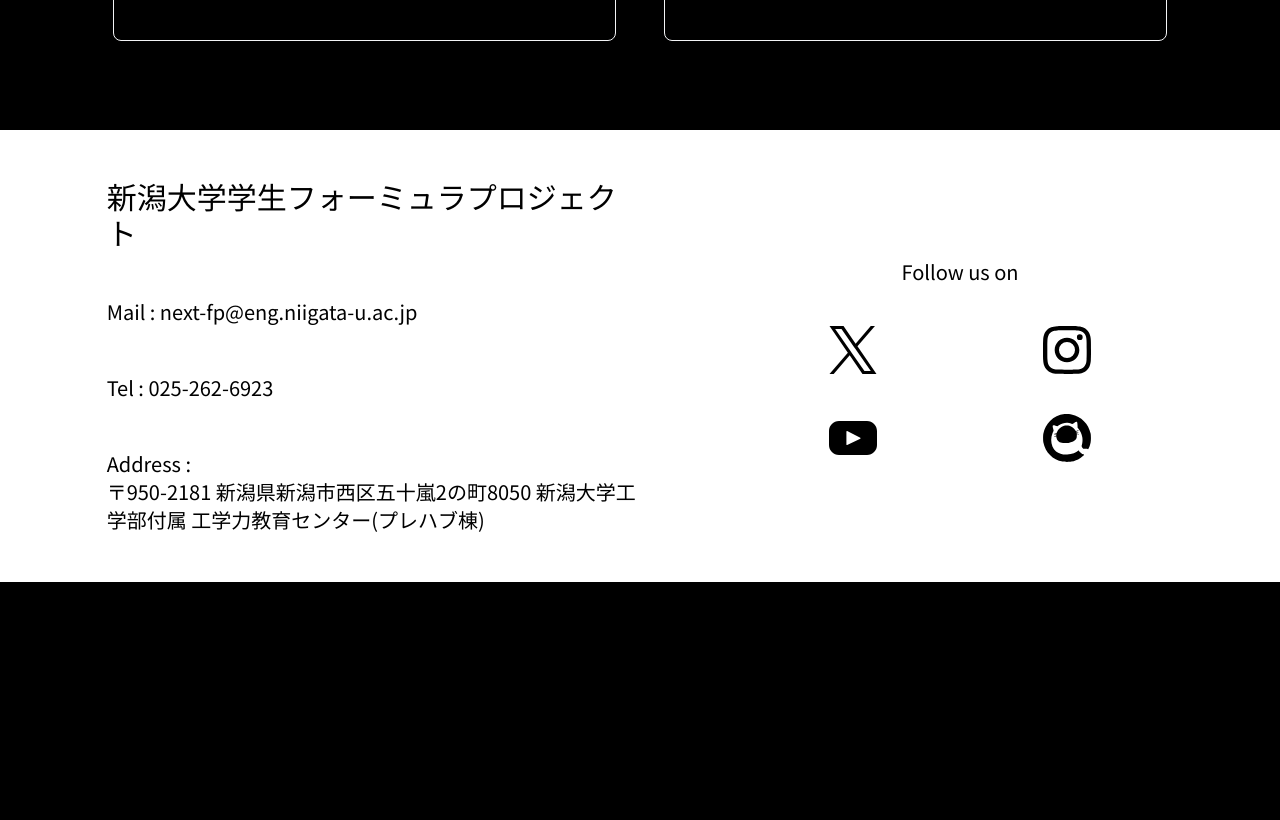
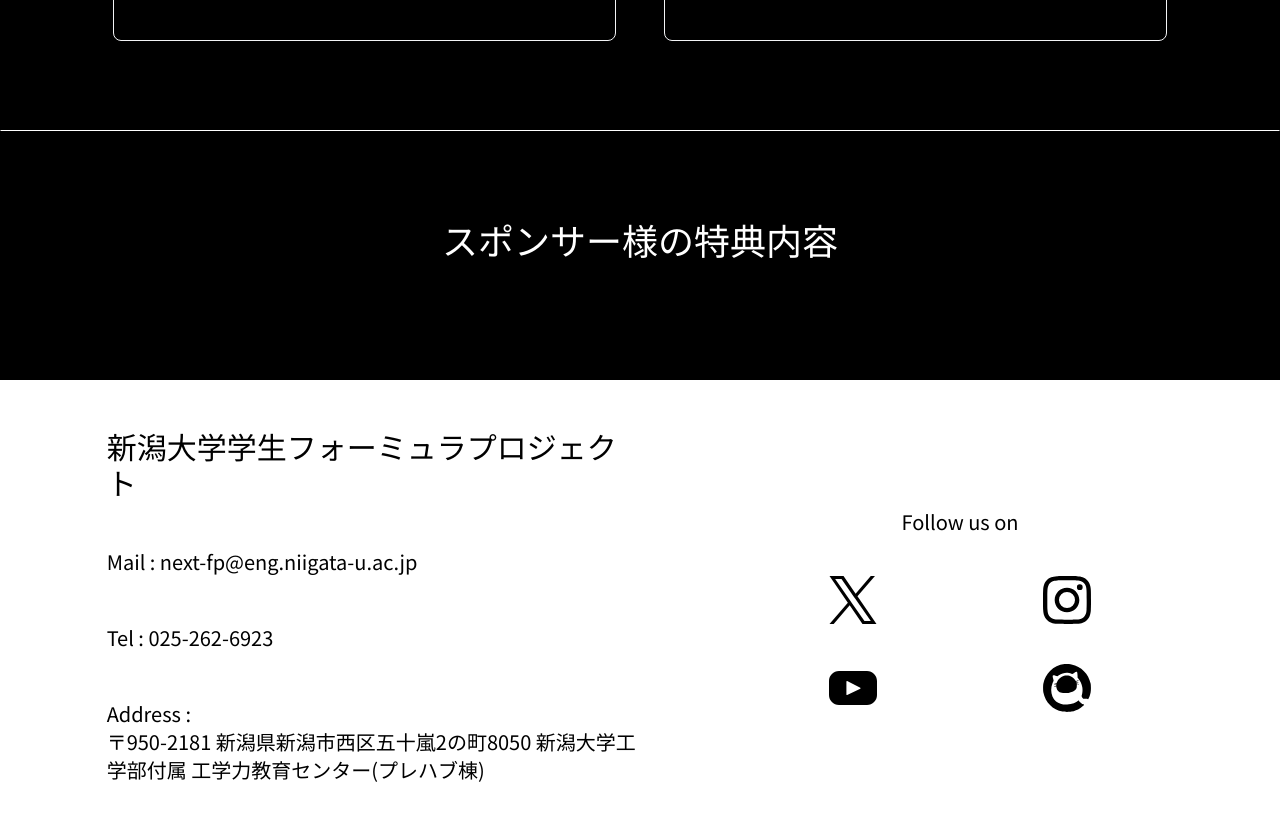
Before and after one commit to nextfp/nextPage, a Next.js app: page /sponsor/detail in a window 1280 px wide. Shown: the part 980-1800 px from the top of the page. Before the commit the page ends 1562 px from the top, so only its background shows below. Built offline with nearby package versions, Linux system fonts and the light colour scheme.

Commit message:
feat: sponsorBenefitを追加

```diff
--- a/app/sponsor/detail/main.tsx
+++ b/app/sponsor/detail/main.tsx
@@ -1,6 +1,7 @@
 import Sponsor from "@/app/Sponsor";
 import Title from "./title";
 import SponsorSupportForm from "./sponsorSupportForm";
+import SponsorBenefit from "./sponsorBenefit";
 
 const Main = () => {
   return (
@@ -9,6 +10,7 @@ const Main = () => {
         <main className="col-span-full flex flex-col" id="main">
           <Title />
           <SponsorSupportForm />
+          <SponsorBenefit></SponsorBenefit>
         </main>
       </div>
     </div>
--- /dev/null
+++ b/app/sponsor/detail/sponsorBenefit.tsx
@@ -0,0 +1,18 @@
+import React from "react";
+
+const SponsorBenefit = ({ children }: { children: React.ReactNode }) => {
+  return (
+    <section className="bg-black">
+      <div className="mx-auto max-w-screen-2xl px-8 py-22 flex flex-col gap-8 sm:px-28 border border-t-white border-black">
+        <header className="mx-auto">
+          <h2 className="mb-8 text-4xl font-medium  self-center">
+            スポンサー様の特典内容
+          </h2>
+          {children}
+        </header>
+      </div>
+    </section>
+  );
+};
+
+export default SponsorBenefit;
```
